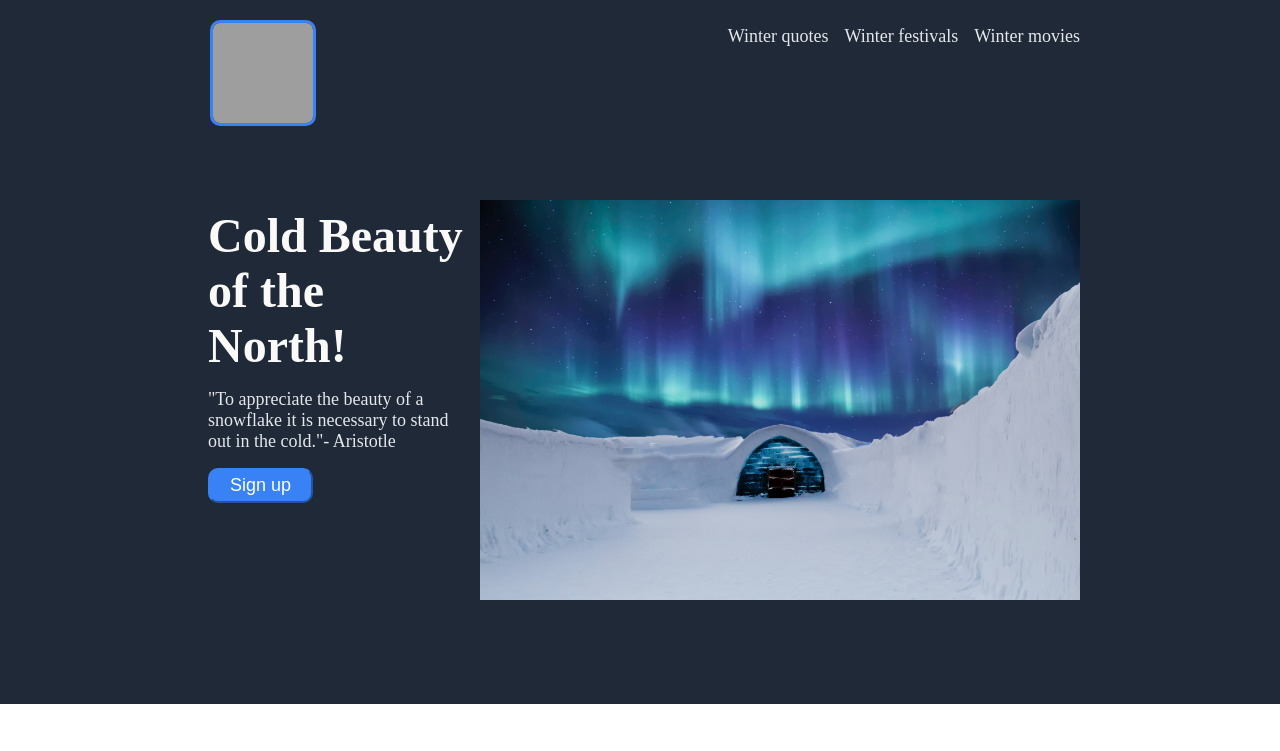
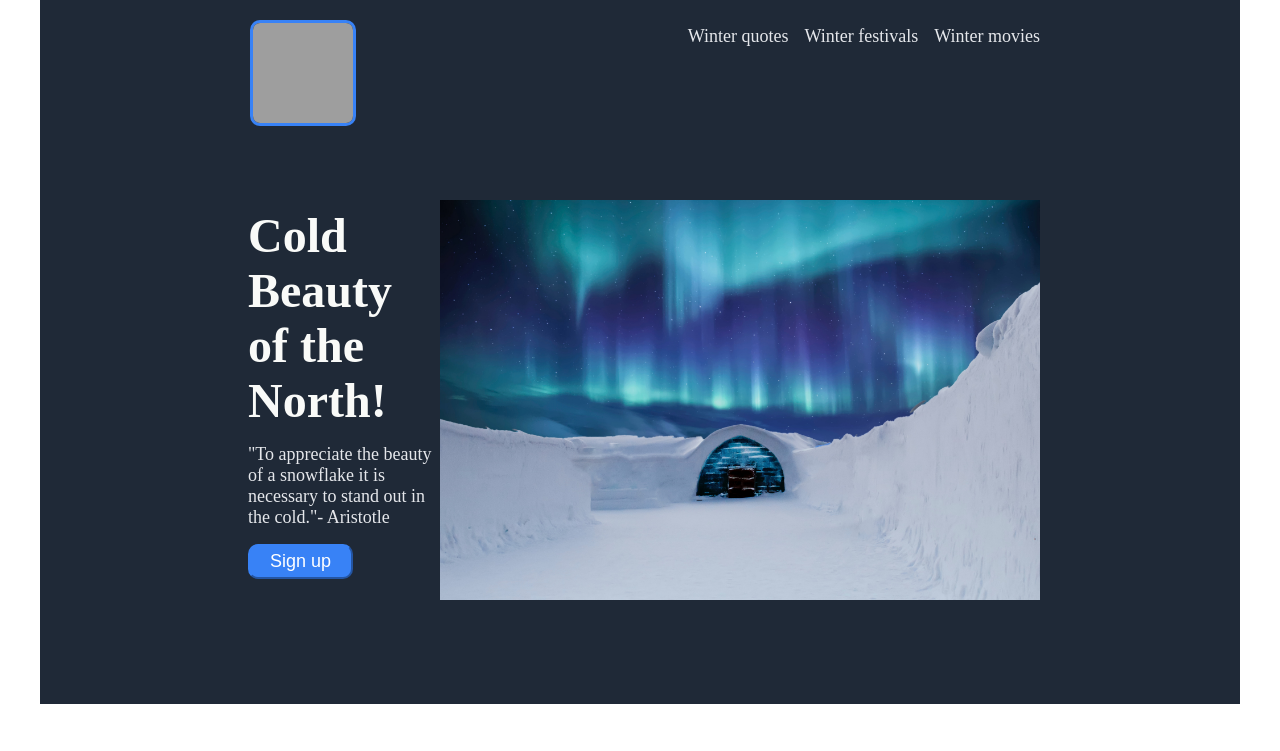
Before and after one commit to DrCaputto/Project-Landing-Page, a plain HTML site: page index.html in a window 1280 px wide. Shown: the top 751 px of the page. Drawn offline with Linux system fonts and the light colour scheme; grey boxes are pictures that could not be loaded.

Commit message:
style.css

```diff
--- a/style.css
+++ b/style.css
@@ -2,7 +2,7 @@ body {
     margin: 0 auto;
     min-height: 100vh;
     width: 100%;
-    max-width: auto;
+    max-width: 1200px;
 }
 
 .top{
```
